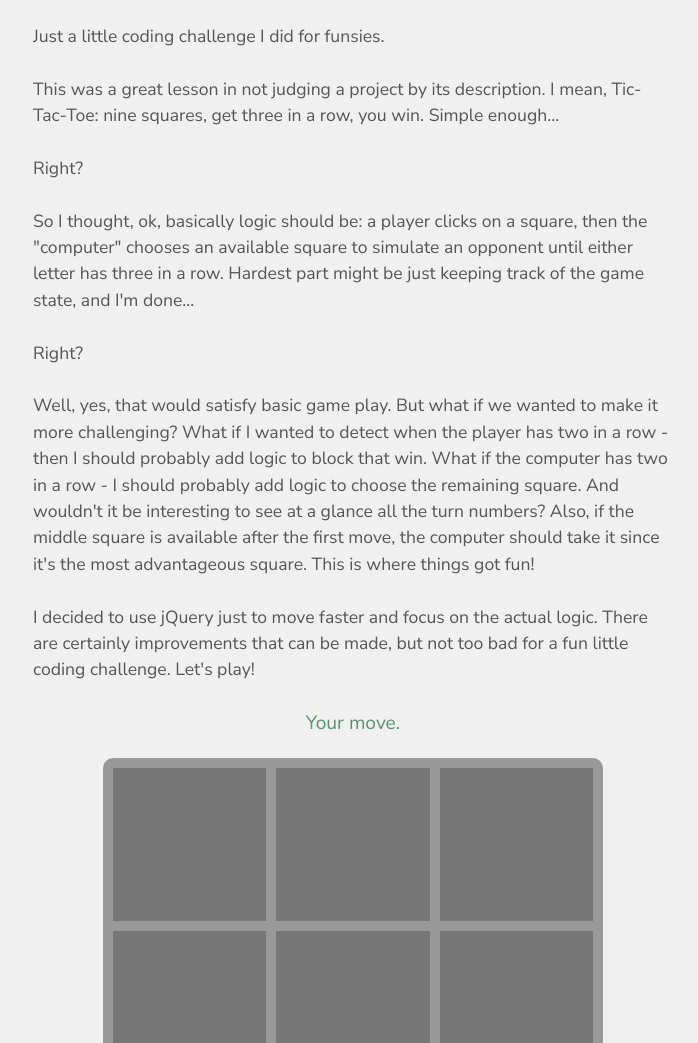
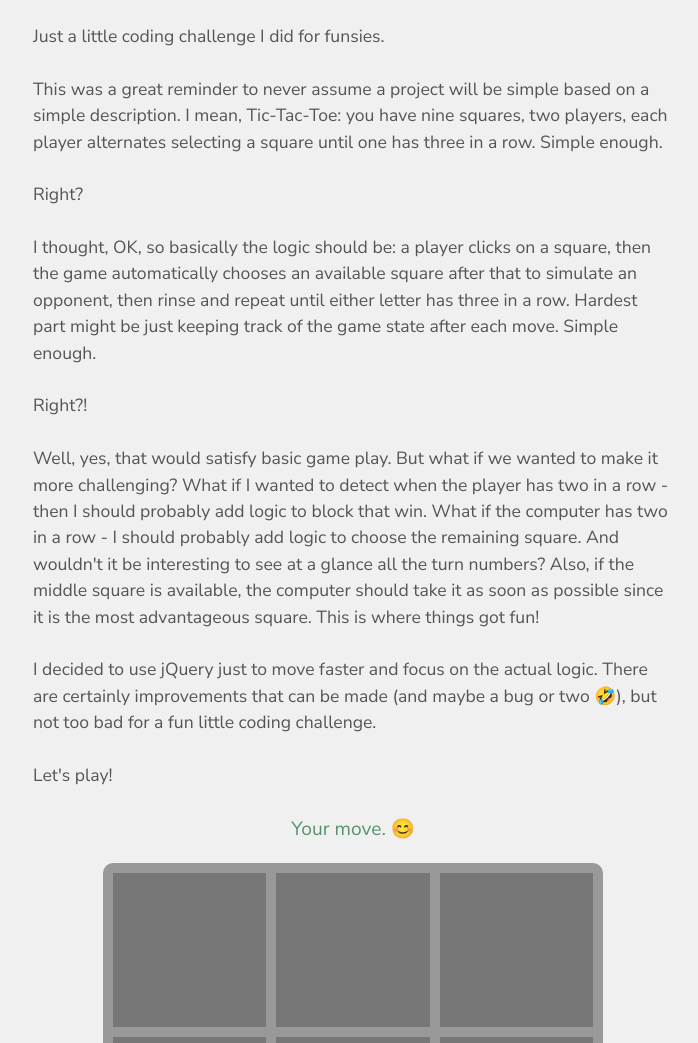
Before and after one commit to miguelceja/miguelceja.github.io, a website: page index.html in a window 1280 px wide. Shown: the part 917-1960 px from the top of the page, without its empty margins (287-985 px from the left). Drawn offline with nearby package versions, Linux system fonts and the light colour scheme.

Commit message:
Minor tweaks

```diff
--- a/css/scss/layout.scss
+++ b/css/scss/layout.scss
@@ -240,7 +240,7 @@ a img:hover {
 }
 
 .welcome-blurb,
-.main-content {
+.section {
   max-width: 640px;
   // padding: 0 1rem;
   margin: 0 auto;
@@ -259,7 +259,7 @@ a img:hover {
   padding-top: 0em;
 }
 
-.main-content {
+.section {
   clear: both;
 }
 
--- a/index.html
+++ b/index.html
@@ -20,7 +20,7 @@
 
   <body>
     <div class="page-wrap">
-      <div class="main-content">
+      <div class="section">
         <div class="welcome-blurb">
           <h1>Hola</h1>
           <img class="miguel-pic" src="images/me.png" />
@@ -34,7 +34,7 @@
         </div>
       </div>
 
-      <div class="main-content">
+      <div class="section">
         <p class="p2-2r">
           Code, design, and the opportunity to solve tough problems are what get
           me up the morning (that and a
@@ -47,9 +47,9 @@
           telling a great story through seamless design and code.
         </p>
       </div>
-      <!-- end main content -->
+      <!-- end section -->
 
-      <div class="main-content">
+      <div class="section">
         <div class="favorites">
           <h3>Some of my favorite things</h3>
           <p>
@@ -60,25 +60,27 @@
           </p>
         </div>
       </div>
-      <!-- end main content -->
+      <!-- end section -->
 
-      <div class="main-content">
+      <div class="section">
         <h3>Wanna play me in Tic-Tac-Toe? (I'll go easy 😉)</h3>
 
         <p>Just a little coding challenge I did for funsies.</p>
         <p>
-          This was a great lesson in not judging a project by its description. I
-          mean, Tic-Tac-Toe: nine squares, get three in a row, you win. Simple
-          enough...
+          This was a great reminder to never assume a project will be simple
+          based on a simple description. I mean, Tic-Tac-Toe: you have nine
+          squares, two players, each player alternates selecting a square until
+          one has three in a row. Simple enough.
         </p>
         <p>Right?</p>
         <p>
-          So I thought, ok, basically logic should be: a player clicks on a
-          square, then the "computer" chooses an available square to simulate an
-          opponent until either letter has three in a row. Hardest part might be
-          just keeping track of the game state, and I'm done...
+          I thought, OK, so basically the logic should be: a player clicks on a
+          square, then the game automatically chooses an available square after
+          that to simulate an opponent, then rinse and repeat until either
+          letter has three in a row. Hardest part might be just keeping track of
+          the game state after each move. Simple enough.
         </p>
-        <p>Right?</p>
+        <p>Right?!</p>
         <p>
           Well, yes, that would satisfy basic game play. But what if we wanted
           to make it more challenging? What if I wanted to detect when the
@@ -86,18 +88,20 @@
           that win. What if the computer has two in a row - I should probably
           add logic to choose the remaining square. And wouldn't it be
           interesting to see at a glance all the turn numbers? Also, if the
-          middle square is available after the first move, the computer should
-          take it since it's the most advantageous square. This is where things
-          got fun!
+          middle square is available, the computer should take it as soon as
+          possible since it is the most advantageous square. This is where
+          things got fun!
         </p>
 
         <p>
           I decided to use jQuery just to move faster and focus on the actual
-          logic. There are certainly improvements that can be made, but not too
-          bad for a fun little coding challenge. Let's play!
+          logic. There are certainly improvements that can be made (and maybe a
+          bug or two 🤣), but not too bad for a fun little coding challenge.
         </p>
 
-        <h4 class="game-status">Your move.</h4>
+        <p>Let's play!</p>
+
+        <h4 class="game-status">Your move. 😊</h4>
         <div class="tic-tac-toe-wrap">
           <div class="game-grid">
             <button class="button button-0"></button>
@@ -115,9 +119,9 @@
         </div>
         <!-- End tic-tac-toe-wrap -->
       </div>
-      <!-- end main content -->
+      <!-- end section -->
 
-      <div class="main-content">
+      <div class="section">
         <footer>
           <div class="footer-inner">
             <h3>Where you can find me</h3>
@@ -135,6 +139,7 @@
       </div>
     </div>
     <!-- end page-wrap -->
+
     <script
       src="https://code.jquery.com/jquery-3.3.1.js"
       integrity="sha256-2Kok7MbOyxpgUVvAk/HJ2jigOSYS2auK4Pfzbm7uH60="
```
Also changed, not shown: css/build/main.css, 1 other file.
